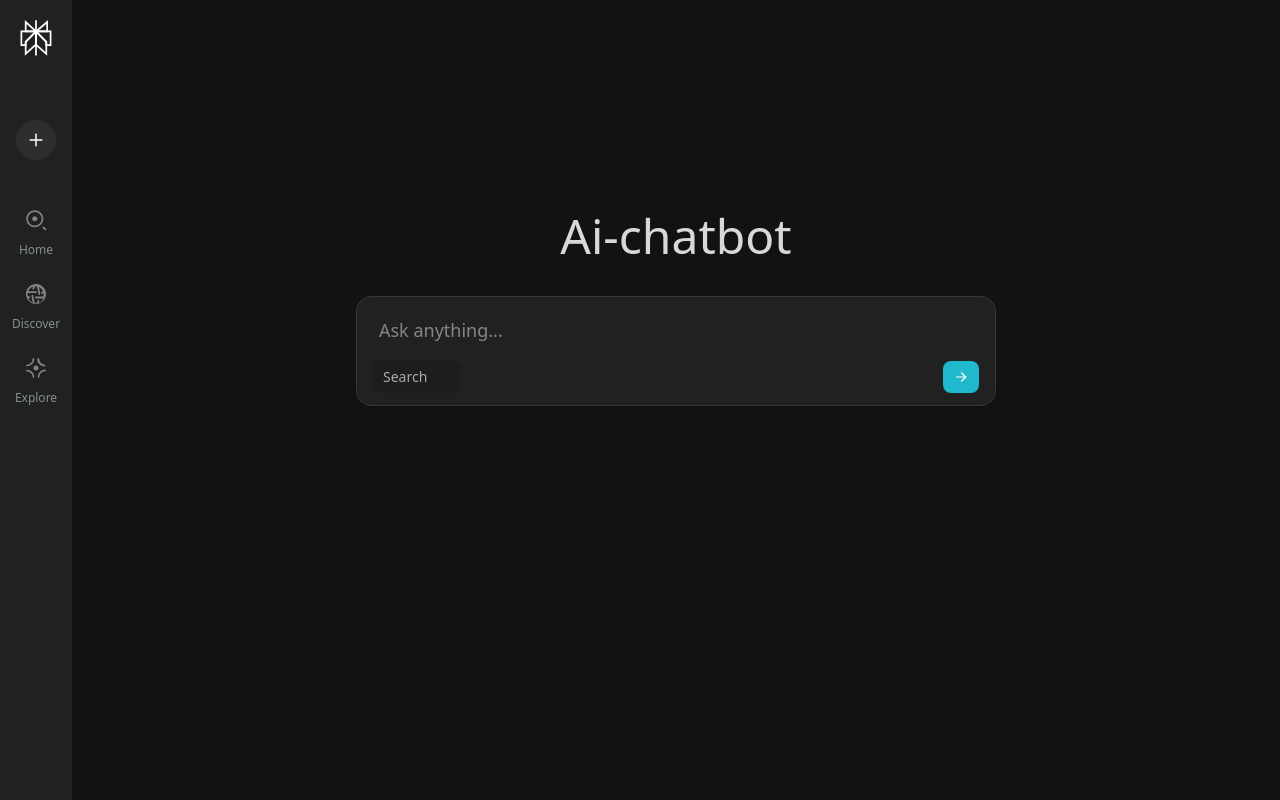
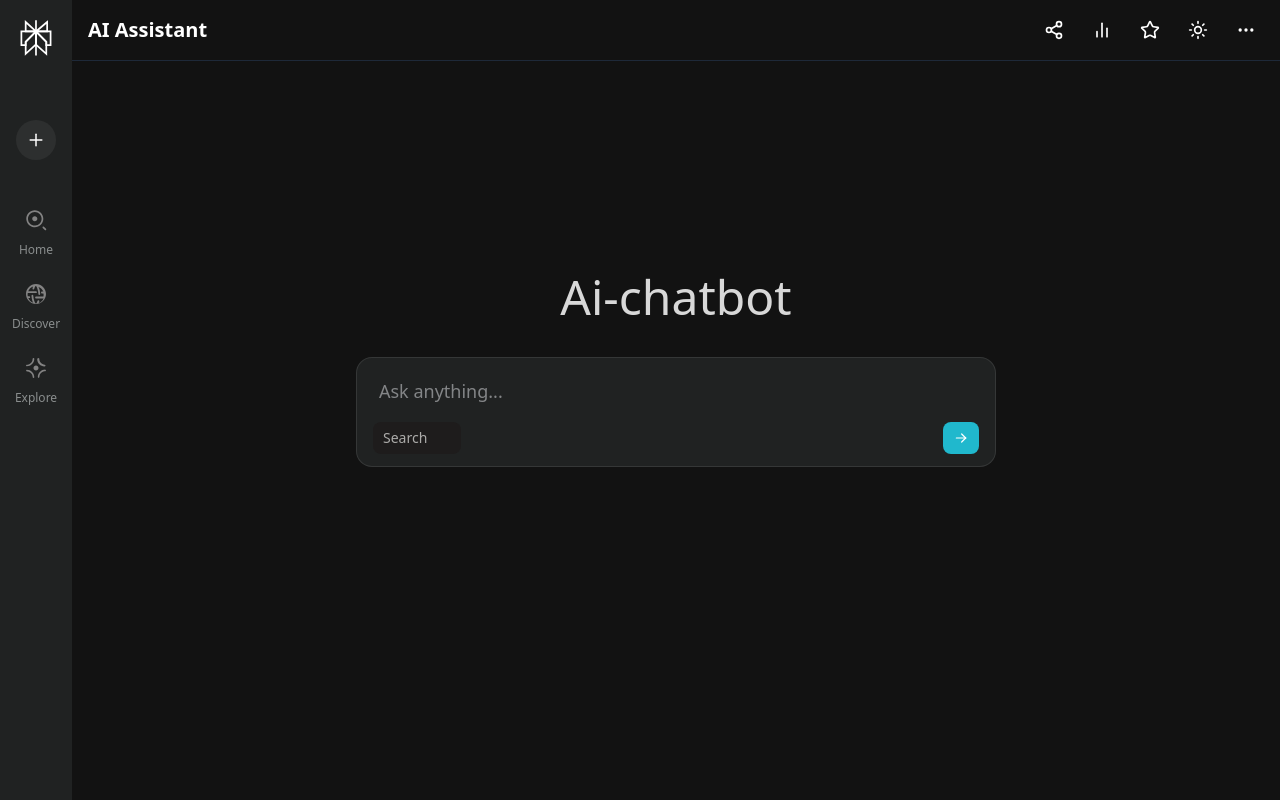
Before and after one commit to iamtester4321/ai-chatbot, a React (Vite) app in the folder frontend/: page /chat in a window 1280 px wide. Built offline with nearby package versions, Linux system fonts and the light colour scheme; no server answers.

Commit message:
krishna/ WIP: Header

```diff
--- /dev/null
+++ b/frontend/src/components/Header/Header.tsx
@@ -0,0 +1,101 @@
+import { useState } from 'react';
+import { Share2, BarChart2, MessageSquare, Star, Moon, Sun, MoreHorizontal, Archive, Trash2 } from 'lucide-react';
+
+export default function Header() {
+  const [isDarkMode, setIsDarkMode] = useState(true);
+  const [isFavorite, setIsFavorite] = useState(false);
+  const [isMenuOpen, setIsMenuOpen] = useState(false);
+  const [isChartMode, setIsChartMode] = useState(false);
+  const [chatbotName] = useState("AI Assistant");
+
+  const toggleDarkMode = () => {
+    setIsDarkMode(!isDarkMode);
+  };
+
+  const toggleFavorite = () => {
+    setIsFavorite(!isFavorite);
+  };
+
+  const toggleChartMode = () => {
+    setIsChartMode(!isChartMode);
+  };
+
+  const toggleMenu = () => {
+    setIsMenuOpen(!isMenuOpen);
+  };
+
+  return (
+    <header className="sticky top-0 w-full bg-[#121212] dark:bg-[#121212] text-white z-[1000] py-3 px-4 border-b border-gray-800 flex items-center justify-between">
+      <div className="flex items-center">
+        <h1 className="text-xl font-semibold truncate max-w-[200px] sm:max-w-xs">{chatbotName}</h1>
+      </div>
+      <div className="flex items-center space-x-1 sm:space-x-3">
+        <button className="p-2 rounded-full hover:bg-gray-700 transition duration-200" title="Share">
+          <Share2 size={20} />
+        </button>
+
+        <button
+            className="p-1 sm:p-2 rounded-full hover:bg-gray-700 transition duration-200"
+            title={isChartMode ? "Switch to Chat Mode" : "Switch to Chart Mode"}
+            onClick={toggleChartMode}
+          >
+            {isChartMode ?
+              <MessageSquare size={18} className="sm:w-5 sm:h-5" /> :
+              <BarChart2 size={18} className="sm:w-5 sm:h-5" />
+            }
+          </button>
+
+        <button
+          className="p-2 rounded-full hover:bg-gray-700 transition duration-200"
+          title="Favorite"
+          onClick={toggleFavorite}
+        >
+          <Star
+            size={20}
+            fill={isFavorite ? "gold" : "none"}
+            color={isFavorite ? "gold" : "currentColor"}
+          />
+        </button>
+
+        <button
+          className="p-2 rounded-full hover:bg-gray-700 transition duration-200"
+          title={isDarkMode ? "Switch to Light Mode" : "Switch to Dark Mode"}
+          onClick={toggleDarkMode}
+        >
+          {isDarkMode ? <Sun size={20} /> : <Moon size={20} />}
+        </button>
+
+        <div className="relative">
+          <button
+            className="p-2 rounded-full hover:bg-gray-700 transition duration-200"
+            title="More Options"
+            onClick={toggleMenu}
+          >
+            <MoreHorizontal size={20} />
+          </button>
+
+          {isMenuOpen && (
+            <div className="absolute right-0 mt-2 w-36 rounded-md shadow-lg bg-gray-800 ring-1 ring-black ring-opacity-5 focus:outline-none">
+              <div className="py-1" role="menu" aria-orientation="vertical" aria-labelledby="options-menu">
+                <button
+                  className="block px-4 py-2 text-sm text-gray-200 hover:bg-gray-700 w-full text-left flex items-center"
+                  role="menuitem"
+                >
+                  <Archive size={16} className="mr-2" />
+                  Archive
+                </button>
+                <button
+                  className="block px-4 py-2 text-sm text-red-400 hover:bg-gray-700 w-full text-left flex items-center"
+                  role="menuitem"
+                >
+                  <Trash2 size={16} className="mr-2" />
+                  Delete
+                </button>
+              </div>
+            </div>
+          )}
+        </div>
+      </div>
+    </header>
+  );
+}
--- a/frontend/src/components/Layout/Layout.tsx
+++ b/frontend/src/components/Layout/Layout.tsx
@@ -1,5 +1,6 @@
 import ChatInputField from "../ChatInputField/ChatInputField";
 import Sidebar from "../Sidebar/Sidebar";
+import Header from "../Header/Header";
 
 function Layout() {
   return (
@@ -8,6 +9,7 @@ function Layout() {
         <Sidebar />
       </div>
       <div className="ml-[72px] flex-1 flex flex-col">
+        <Header />
         <div className="flex-1 overflow-y-auto">
           <ChatInputField />
         </div>
```
